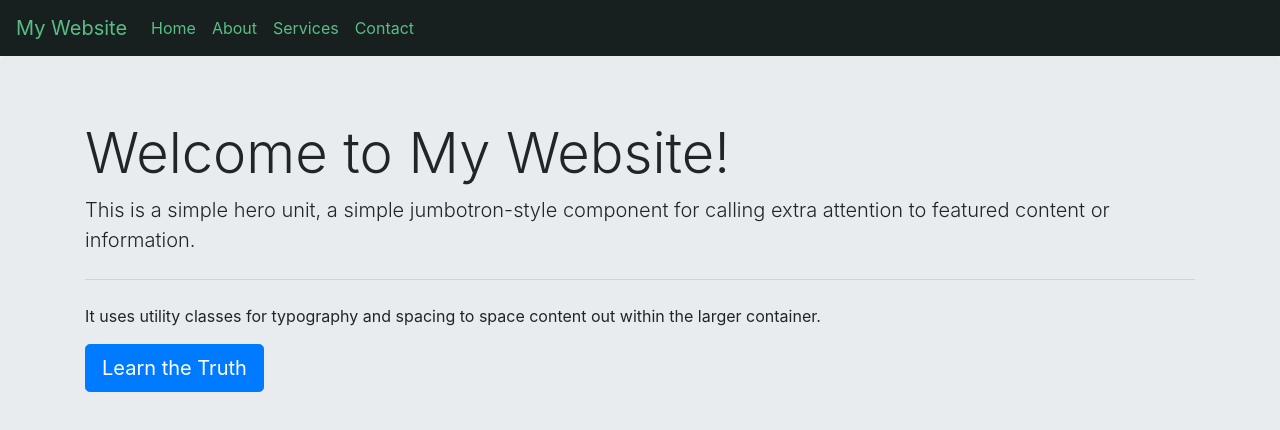
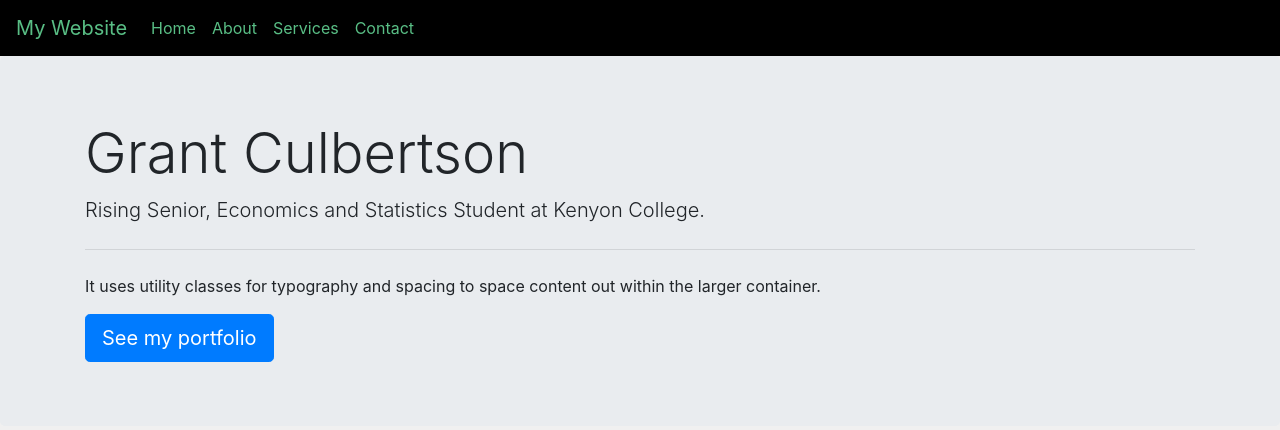
Before and after one commit to GrantCulbertson/GrantCulbertson.github.io, a plain HTML site: page index.html in a window 1280 px wide. Drawn offline with nearby package versions, Linux system fonts and the light colour scheme.

Commit message:
Update Jumbotron, change navbar text color

```diff
--- a/index.html
+++ b/index.html
@@ -38,11 +38,11 @@
 <!-- Jumbotron -------------------->
     <div class="jumbotron">
         <div class="container">
-            <h1 class="display-4">Welcome to My Website!</h1>
-            <p class="lead">This is a simple hero unit, a simple jumbotron-style component for calling extra attention to featured content or information.</p>
+            <h1 class="display-4">Grant Culbertson</h1>
+            <p class="lead">Rising Senior, Economics and Statistics Student at Kenyon College.</p>
             <hr class="my-4">
             <p>It uses utility classes for typography and spacing to space content out within the larger container.</p>
-            <a class="btn btn-primary btn-lg" href="https://www.youtube.com/@jameshoffmann/videos" role="button">Learn the Truth</a>
+            <a class="btn btn-primary btn-lg" href="https://www.youtube.com/@jameshoffmann/videos" role="button">See my portfolio</a>
         </div>
     </div>
 <!-- End Jumbotron -------------------->
--- a/style.css
+++ b/style.css
@@ -5,7 +5,7 @@ body {
 
 /* ------------ Custom Navbar Styles -------------------- */
 .navbar-custom {
-    background-color: #171f1f; /* Custom background color */
+    background-color: #000000; /* Custom background color */
 }
 
 .navbar-custom .navbar-brand,
@@ -19,6 +19,6 @@ body {
 
 /* Additional customizations */
 .navbar-custom .navbar-toggler {
-    border-color: #171f1f; /* Custom border color for the toggler */
+    border-color: #000000; /* Custom border color for the toggler */
 }
 /* ------------ END Custom Navbar Styles -------------------- */
```
